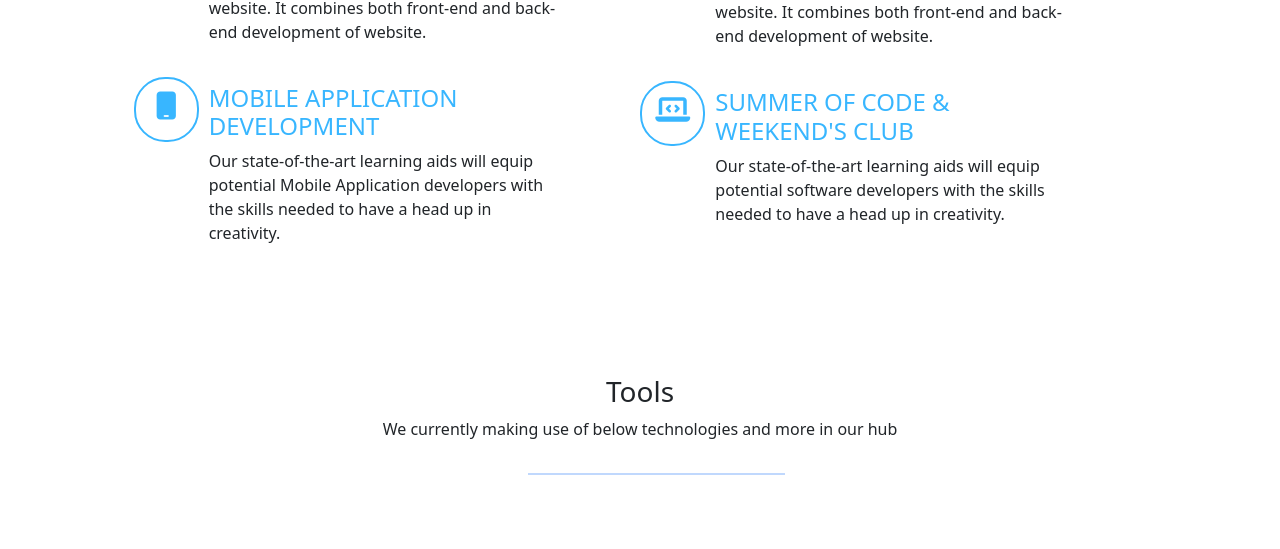
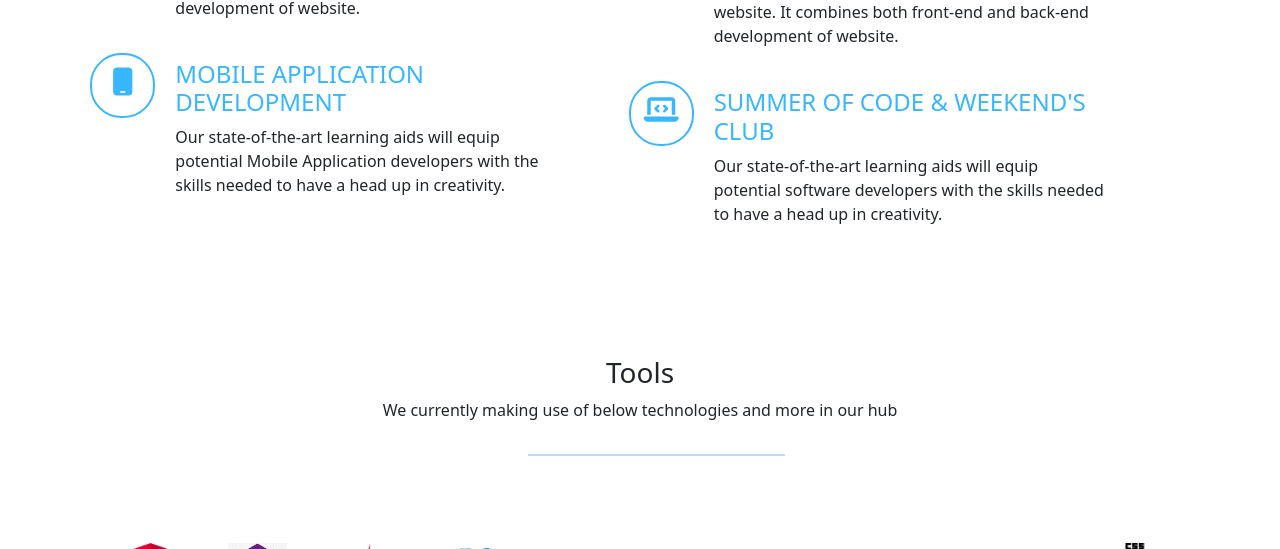
Before and after one commit to damilare-dev/oic-hub, a plain HTML site: page index.html in a window 1280 px wide. Shown: the part 3626-4175 px from the top of the page. Drawn offline with nearby package versions, Linux system fonts and the light colour scheme.

Commit message:
next commit

```diff
--- a/css/index.css
+++ b/css/index.css
@@ -165,6 +165,9 @@
     padding: 40px;
     border-right: 1px solid  #38b6ff;
 }
+.divimg{
+    display: inline-block;
+}
 
 #divwhy h4{
     color:  #38b6ff;
@@ -174,11 +177,12 @@
 .train-div{
     margin-bottom: 40px;
     position: relative;
+    padding: 0 30px;
 }
 
 #toolic{
     position: absolute;
-    left: -75px;
+    left: -55px;
     top: -7px;
     border: 2px solid #38b6ff;
     color: #38b6ff;
@@ -192,7 +196,7 @@
 
 #toolic_phone{
     position: absolute;
-    left: -75px;
+    left: -55px;
     top: -7px;
     border: 2px solid #38b6ff;
     color: #38b6ff;
--- a/css/nav.css
+++ b/css/nav.css
@@ -33,7 +33,7 @@ nav a:hover{
     background-color: gainsboro;
 }
 
-@media(max-width:2000px){
+@media(max-width:3000px){
     #nav_h2{
         color: black;
         display: none;
--- a/index.html
+++ b/index.html
@@ -196,7 +196,7 @@
     </div>
 
     <div class="row" style="justify-content: space-evenly " >
-        <div class="col-lg-4 col-md-9 col-9">
+        <div class="col-lg-5 col-md-10 col-9">
          <div class="train-div">
             <i id="toolic" class="fa-solid fa-laptop-code"></i></i>
             <h4>FRONT-END DEVELOPMENT</h4>
@@ -222,7 +222,7 @@
           </div>
         </div>
 
-        <div class="col-lg-4 col-md-9 col-9">
+        <div class="col-lg-5 col-md-10 col-9">
             <div class="train-div">
                 <i id="toolic" class="fa-solid fa-tachograph-digital"></i>
                <h4>DATA SCIENCE</h4>
@@ -255,6 +255,7 @@
         <p>We currently making use of below technologies and more in our hub</p>
         <hr id="hr2">
     </div>
+    <div class="container-fluid">
 <div class="row text-center" style="margin-bottom: 50px;" >
   <div class="col-lg-12 col-md-6 col-12">
         <div class="divimg">
@@ -323,6 +324,7 @@
     </div>
  </div>
 </div>
+</div>
  </section>
 
  <div>
```
